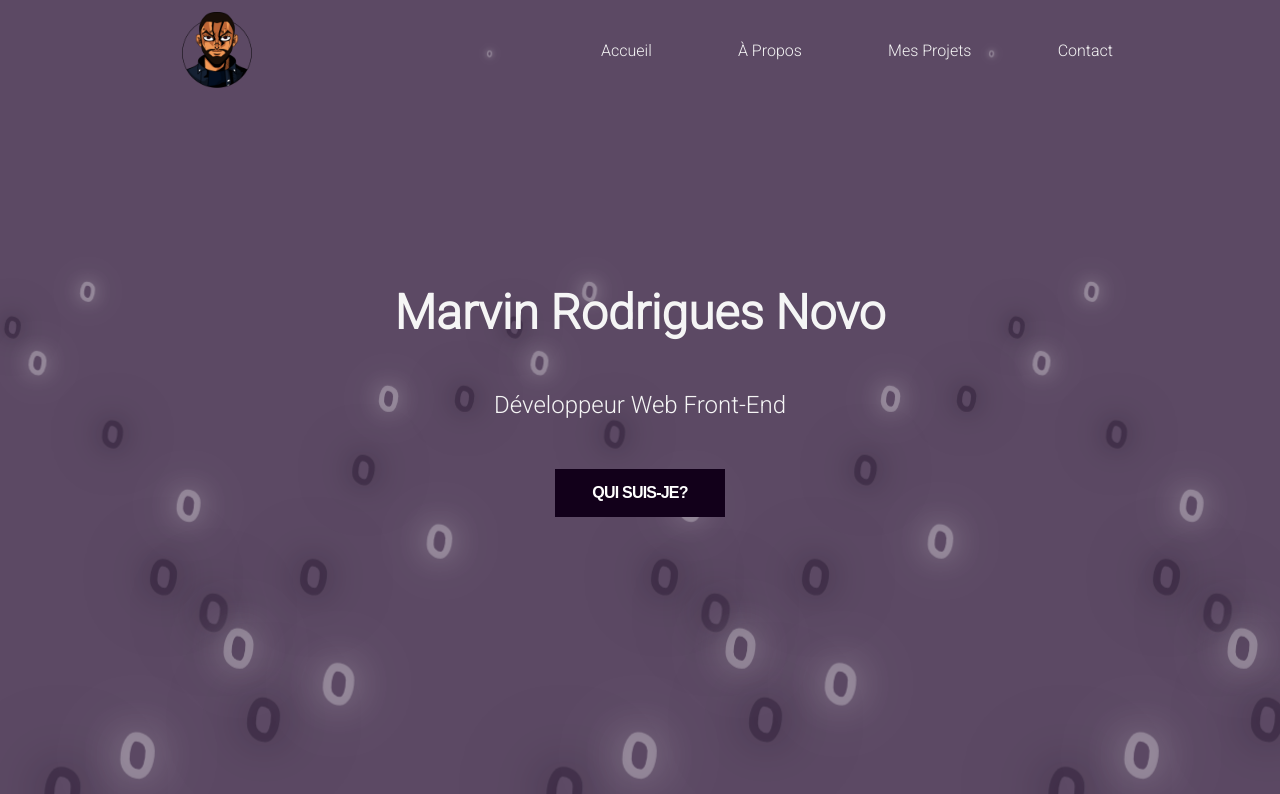
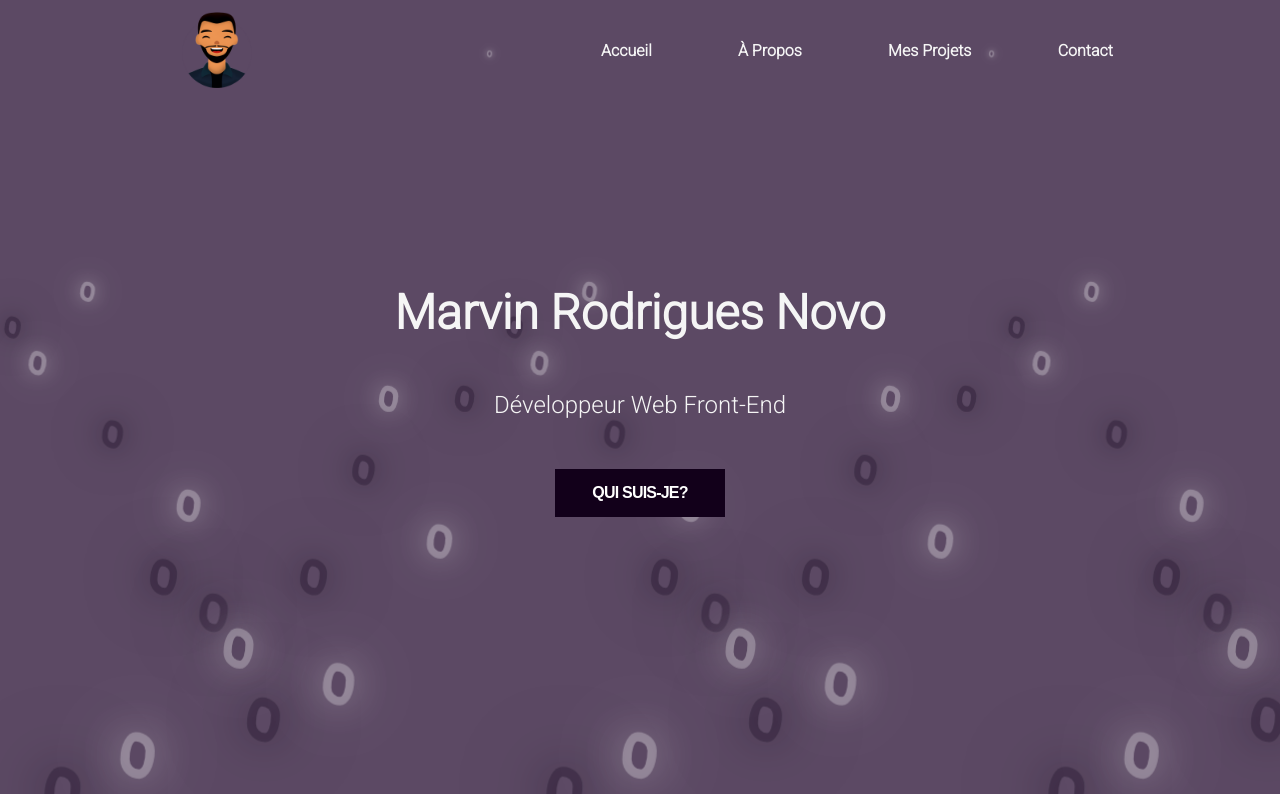
Before and after one commit to Marvinrn/M.R.Nportfolio, a Next.js app in the folder portfolio/: page / in a window 1280 px wide. Shown: the top 794 px of the page. Built offline with nearby package versions, Linux system fonts and the light colour scheme.

Commit message:
changement du logo dans la navbar et ajout du autoplay dans le caroussel partie projet

```diff
--- a/portfolio/components/NavBar.tsx
+++ b/portfolio/components/NavBar.tsx
@@ -1,5 +1,5 @@
 import Image from 'next/image';
-import mrnJojo from '../assets/Images/mrnJojo1.png';
+import mrnJojo from '../assets/Images/Avatar1.png';
 import { Link as ScrollLink, animateScroll as scroll } from 'react-scroll';
 import { useState, useEffect } from 'react';
 
--- a/portfolio/pages/MyProjects.tsx
+++ b/portfolio/pages/MyProjects.tsx
@@ -17,6 +17,8 @@
         speed: 500,
         slidesToShow: 1,
         slidesToScroll: 1,
+        autoplay: true,
+        autoplaySpeed: 7000,
     };
 
     return (
--- a/portfolio/styles/components/_navBar.scss
+++ b/portfolio/styles/components/_navBar.scss
@@ -6,6 +6,7 @@
     background-color: transparent;
     z-index: 10000;
     color: whitesmoke;
+    font-weight: bold;
     transition: background-color 0.75s;
 
     &__flex {
```
Also changed, not shown: portfolio/assets/Images/Avatar1.png.
